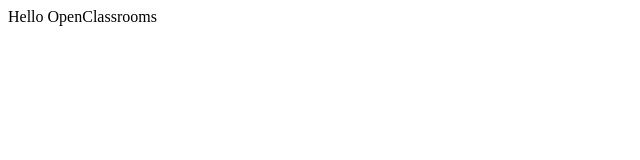
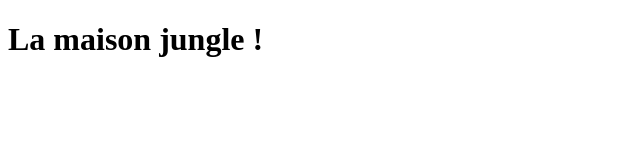
Before and after one commit to nathanaelGonthier/OpenClassRoomsReact, a plain HTML site: page index.html in a window 1280 px wide. Shown: the whole page, without its empty margins (0-640 px from the left). Drawn offline with nearby package versions, Linux system fonts and the light colour scheme.

Commit message:
Chapitre 1 terminé

```diff
--- a/index.html
+++ b/index.html
@@ -9,9 +9,8 @@
     <title>Document</title>
 </head>
 <body>
-    <div id="react-goes-here">
+    <div id="root"></div>
 
-    </div>
     <script src="https://unpkg.com/react@16/umd/react.development.js" crossorigin></script>
     <script src="https://unpkg.com/react-dom@16/umd/react-dom.development.js" crossorigin></script>
     <script src="https://unpkg.com/@babel/standalone/babel.min.js"></script>
--- a/index.js
+++ b/index.js
@@ -1,6 +1,6 @@
 
-function MyComponent(){
-    return (<div>Hello OpenClassrooms </div>)
+function Header(){
+    return (<h1>La maison jungle !</h1>)
 }
 
-ReactDOM.render(<MyComponent />,document.getElementById("react-goes-here"))
+ReactDOM.render(<Header/>,document.getElementById("root"))
```
